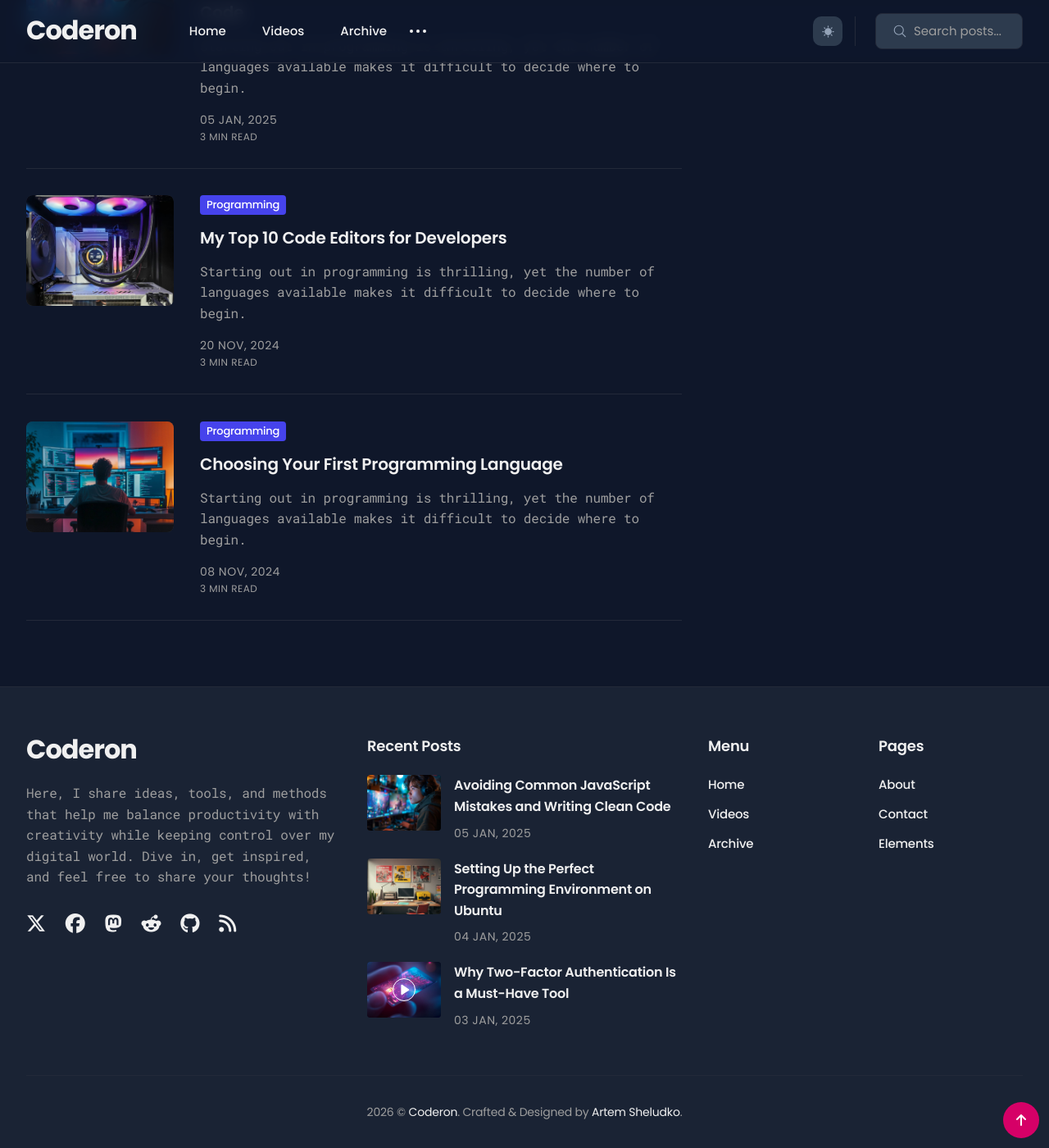
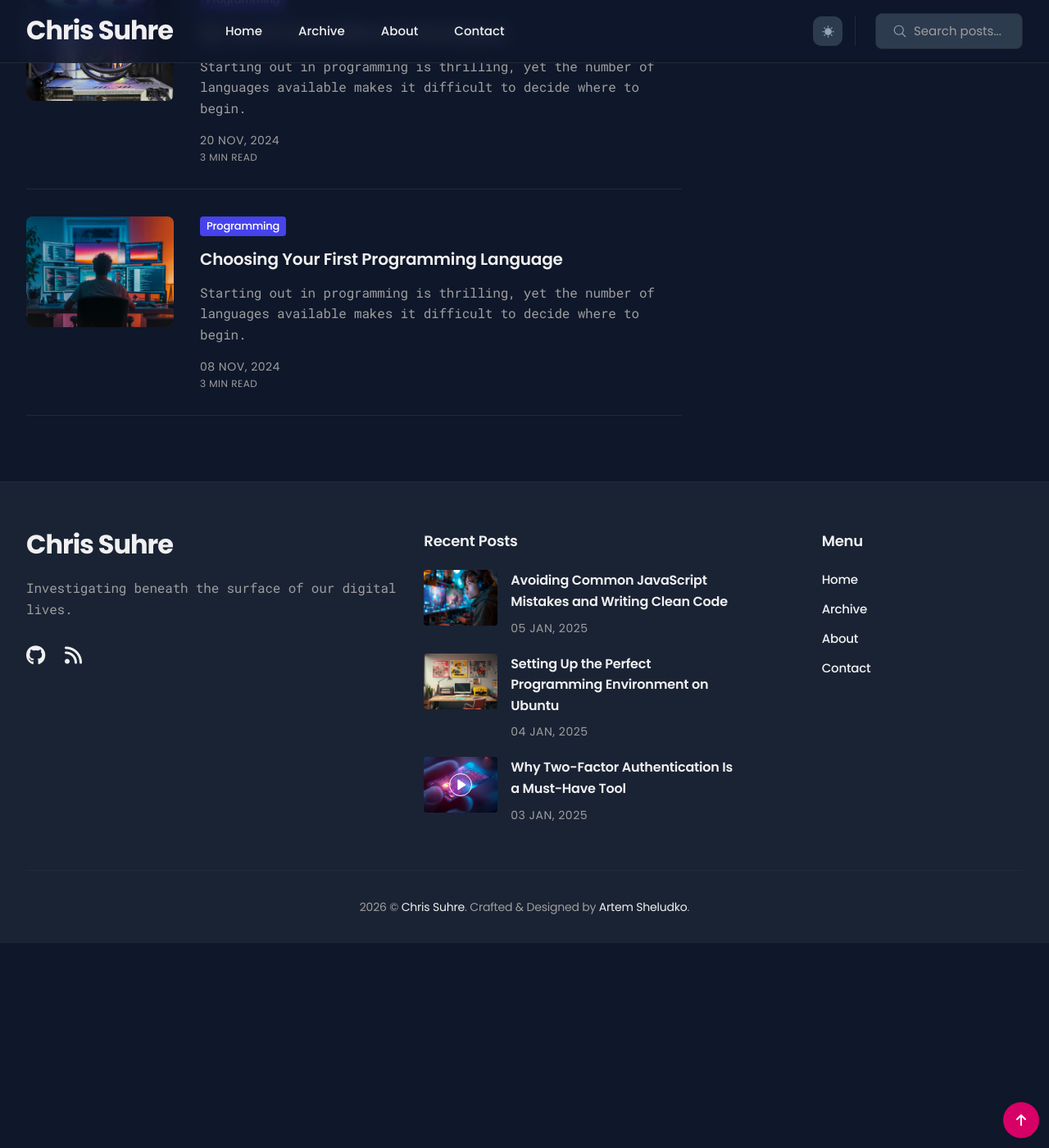
Before and after one commit to cmsuhre/cmsuhre.github.io, a Jekyll site: the page built from _posts/2024-11-15-automating-routine-tasks-with-bash-scripts.md, in a window 1280 px wide and 1400 px high, scrolled down 5558 px. Shown: the whole window at 82% size. Built offline with Jekyll 4.4.1, drawn with Linux system fonts in a browser that asks for light colours; some of the changed text lies outside the part shown.

Commit message:
Customize site settings

```diff
--- a/_data/settings.yml
+++ b/_data/settings.yml
@@ -1,7 +1,7 @@
 #-------------------------------
 # Site Settings
-title: Coderon
-description: Coderon is a super modern and unique Jekyll blog theme
+title: Chris Suhre
+description: Investigating beneath the surface of our digital lives.
 logo: # You can add own logo. For example '/images/logo.png'.
 logo_dark:
 
@@ -25,47 +25,41 @@ menu_settings:
   menu_items:
     - title: 'Home'
       url: '/'
-    - title: 'Videos'
-      url: '/videos/'
     - title: 'Archive'
       url: '/archive/'
-    - title: 'Pages'
-      submenu:
-      - url: '/about/'
-        title: 'About'
-      - url: '/contact/'
-        title: 'Contact'
-      - url: '/elements/'
-        title: 'Elements'
+    - title: 'About'
+      url: '/about/'
+    - title: 'Contact'
+      url: '/contact/'
 
 
 #-------------------------------
 # Author Settings
 author:
-  author_name: Alex Dias
-  author_avatar: /images/01-1.jpg
+  author_name: Chris Suhre
+  author_avatar:
 
 
 #-------------------------------
 # Hero Settings
 hero:
   enable: true
-  hero_avatar: /images/01-1.jpg
-  hero_title: Hi! I’m Alex 👋
-  hero_subtitle: A digital explorer, coder, and Linux advocate
+  hero_avatar:
+  hero_title: Hi! I’m Chris 👋
+  hero_subtitle: Investigating beneath the surface of our digital lives.
   hero_description: |
-    I’m a digital explorer, coder, and Linux advocate. This blog is my personal knowledge base on productivity, programming, and the freedom of information.
+    I explore cybersecurity through hands-on projects and real-world experiences, then share what I discover in a way that makes sense beyond the technical world.
 
-    Here, I share ideas, tools, and methods that help me balance productivity with creativity while keeping control over my digital world. Dive in, get inspired, and feel free to share your thoughts!
-  hero_image: /images/01.jpg
-  hero_image_caption: My creative space, where masterpieces are born
-  hero_button_text: Let’s Work Together
-  hero_button_link: '/contact/'
+
+  hero_image:
+  hero_image_caption:
+  hero_button_text: Read the blog
+  hero_button_link: '/archive/'
 
 
 # Logos
 logos:
-  enable: true
+  enable: false
   logos_title: Nerd Stuff
   logo_image:
     - alt: "Game Boy"
@@ -84,36 +78,38 @@ logos:
 # Section Blog Settings
 blog:
   enable: true
-  blog_title: The Binary Journal
+  blog_title: Recent Posts
 
 
 #-------------------------------
 # Tags Section Settings
 tags_section:
   enable: true
-  tags_section_title: Hacker’s Haven
+tags_section:
+  enable: true
+  tags_section_title: Explore by Topic
   tags:
-    - tag: "Programming"
+    - tag: "Cybersecurity"
       image: "/images/20.jpg"
-    - tag: "Linux"
+    - tag: "Home Lab"
       image: "/images/21.jpg"
-    - tag: "Productivity"
+    - tag: "Networking"
       image: "/images/22.jpg"
-    - tag: "Security"
+    - tag: "Online Safety"
       image: "/images/23.jpg"
 
 
 #-------------------------------
 # Videos Section Settings
 videos_section:
-  enable: true
+  enable: false
   videos_section_title: Latest Videos
 
 
 #-------------------------------
 # Gallery Section Settings
 gallery_section:
-  enable: true
+  enable: false
   gallery_section_title: Byte Frame
   gallery:
     gallery_images:
@@ -137,7 +133,7 @@ gallery_section:
 #-------------------------------
 # Newsletter Settings
 mailchimp:
-  enable: true
+  enable: false
   mailchimp_title: Stay inspired weekly ✌️
   mailchimp_description: Every Sunday, I deliver actionable tips for enhancing productivity, practical life advice, and top-notch insights gathered from various sources, right to your email inbox.
   mailchimp_identifier: gmail.us21.list-manage.com/subscribe/post?u=8aeb9c31a5c97a3a5f9ff2740&amp;id=0e31fd7793&amp # Add your MailChimp form identifier. For example - gmail.us21.list-manage.com/subscribe/post?u=8aeb9c31a5c97a3a5f9ff2740&amp;id=0e31fd7793&amp
@@ -147,18 +143,15 @@ mailchimp:
 
 #-------------------------------
 # Footer Settings
-footer_description: Here, I share ideas, tools, and methods that help me balance productivity with creativity while keeping control over my digital world. Dive in, get inspired, and feel free to share your thoughts!
+footer_description: Investigating beneath the surface of our digital lives.
 
 
 #-------------------------------
 # Social Settings
 social:
-- {icon: "fa-brands fa-x-twitter", name: "Twitter", link: "https://twitter.com"}
-- {icon: "fa-brands fa-facebook", name: "Facebook", link: "https://facebook.com"}
-- {icon: "fa-brands fa-mastodon", name: "Mastodon", link: "https://mastodon.social"}
-- {icon: "fa-brands fa-reddit-alien", name: "Reddit", link: "https://reddit.com"}
-- {icon: "fa-brands fa-github", name: "Github", link: "https://github.com"}
-- {icon: "fa-solid fa-rss", name: "Rss", link: "/feed.xml"}
+social:
+- {icon: "fa-brands fa-github", name: "GitHub", link: "https://github.com/cmsuhre"}
+- {icon: "fa-solid fa-rss", name: "RSS", link: "/feed.xml"}
 
 # Example of adding a new link to the sidebar and footer - {icon: "fa-brands fa-youtube", name: "Youtube", link: https://youtube.com"}
 # Other icons can be found at https://fontawesome.com/icons
@@ -177,7 +170,7 @@ contact:
 #-------------------------------
 # Comment Section (Disqus)
 disqus:
-  enable: true
+  enable: false
   disqus_identifier: anvod-studio-test # Add your shortname for Disqus Comment. For example anvod-studio-test
   disqus_title: Start the conversation
   disqus_button_text: Show Comments
@@ -185,4 +178,4 @@ disqus:
 
 #-------------------------------
 # Google Analytics
-google_analytics: # Add your GA Tracking Id
+google_analytics:
```
